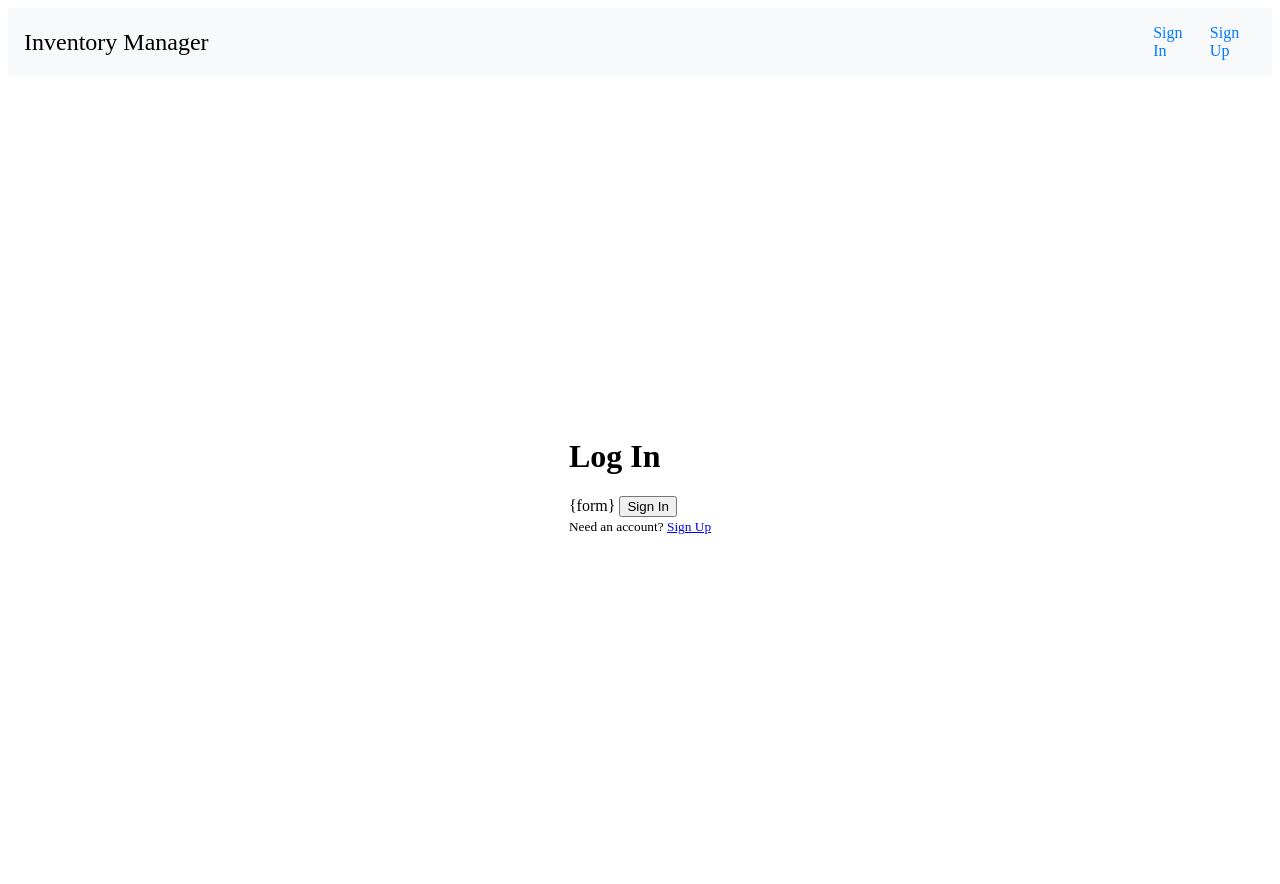
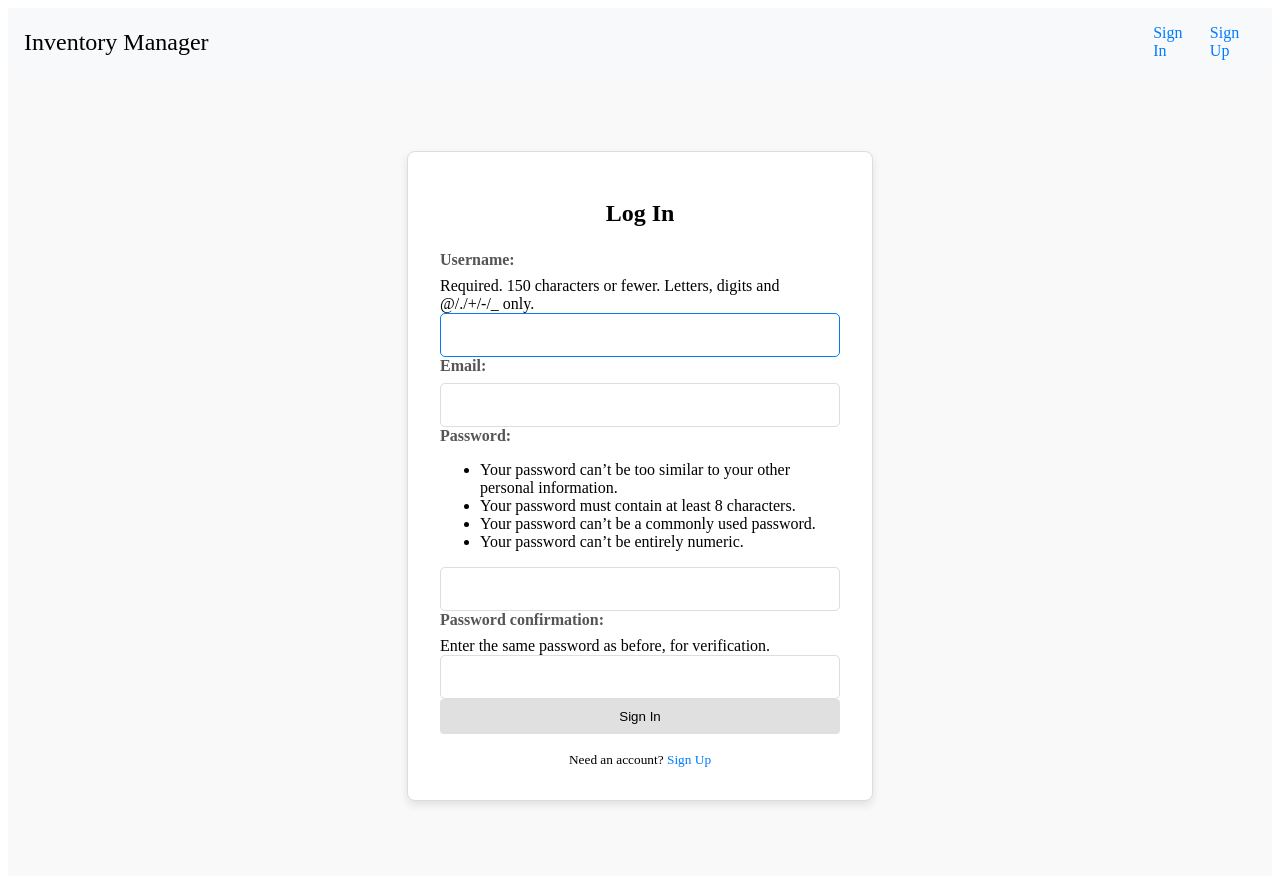
Before and after one commit to Correa95/Inventory-Management-system, a Django app: template inventory/templates/inventory/login.html in a window 1280 px wide. Run offline with Django 5.2, Linux system fonts and the light colour scheme; the template is opened without the code that fills it: values that come from a table or form of the project are taken from there, others are empty.

Commit message:
creating more routes

```diff
--- a/inventory/static/css/style.css
+++ b/inventory/static/css/style.css
@@ -190,3 +190,61 @@ small.form-text {
 .btn-submit:hover {
   background-color: #0056b3;
 }
+
+/* Login Form */
+/* Container and Layout */
+.loginContainer {
+  display: flex;
+  justify-content: center;
+  align-items: center;
+  min-height: 100vh;
+  background-color: #f9f9f9;
+}
+
+.login {
+  max-width: 400px;
+  width: 100%;
+  background-color: #ffffff;
+  padding: 2rem;
+  border: 1px solid #ddd;
+  border-radius: 8px;
+  box-shadow: 0 4px 8px rgba(0, 0, 0, 0.1);
+}
+
+h1 {
+  font-size: 24px;
+  text-align: center;
+  margin-bottom: 1.5rem;
+}
+
+form {
+  display: flex;
+  flex-direction: column;
+}
+
+.btnSignin {
+  padding: 10px 15px;
+  background-color: #e0e0e0;
+  border: none;
+  border-radius: 4px;
+  cursor: pointer;
+  transition: background-color 0.2s ease;
+}
+
+.btnSignin:hover {
+  background-color: #d6d6d6;
+}
+
+.signUpLink {
+  text-align: center;
+  padding-top: 1rem;
+}
+
+.signUpLink a {
+  color: #007bff;
+  text-decoration: none;
+}
+
+.signUpLink a:hover {
+  text-decoration: underline;
+}
--- a/inventory/templates/inventory/login.html
+++ b/inventory/templates/inventory/login.html
@@ -1,15 +1,16 @@
-{% extends "inventory/base.html" %} {% block content %}
-<div class="row">
-  <div class="col-11 col-md-4 mx-auto mt-5">
+{% extends "inventory/base.html" %}
+{% block content %}
+<div class="loginContainer">
+  <div class="login">
     <h1>Log In</h1>
-  <form method="post">
-    {form}
-    <button class="btn btn-outline-secondary">Sign In</button>
+    <form method="post">
+      {{ form }}
+      <button class="btnSignin">Sign In</button>
     </form>
-    <div class="pt-3">
-        <small class="text-muted">Need an account?
-        <a href="{% url "signup"%}" class="ml-2">Sign Up</a>
-        </small>
+    <div class="signUpLink">
+      <small>Need an account?
+        <a href="{% url "signup" %}">Sign Up</a>
+      </small>
     </div>
   </div>
 </div>
--- a/inventory/templates/inventory/signup.html
+++ b/inventory/templates/inventory/signup.html
@@ -63,6 +63,9 @@
 
       <button class="btn-submit" type="submit">Sign Up</button>
     </form>
+    <small>Already have an account?
+      <a href="{% url "login %}">Sign In</a>
+    </small>
   </div>
 </div>
 
```
